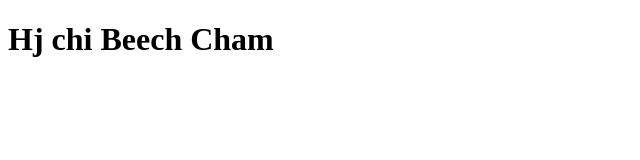
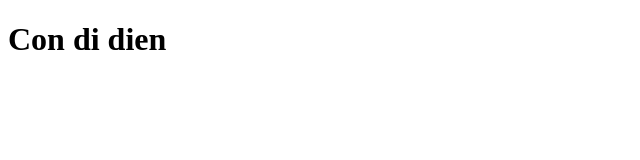
Before and after one commit to bichtram67/test, a plain HTML site: page index.html in a window 1280 px wide. Shown: the whole page, without its empty margins (0-640 px from the left). Drawn offline with Linux system fonts and the light colour scheme.

Commit message:
Update index.html

```diff
--- a/index.html
+++ b/index.html
@@ -7,6 +7,6 @@
     <title>Document</title>
 </head>
 <body>
-    <h1>Hj chi Beech Cham</h1>
+    <h1>Con di dien</h1>
 </body>
 </html>
```
